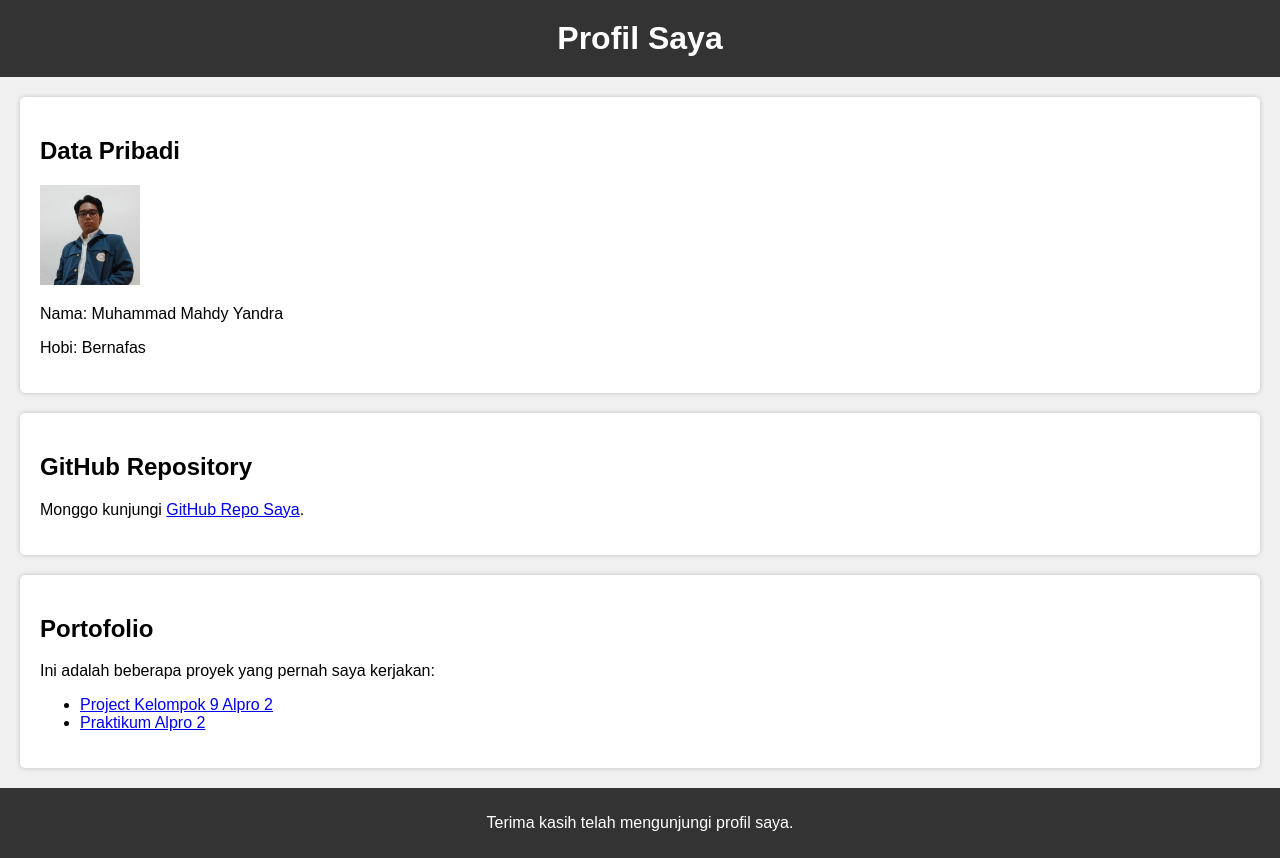
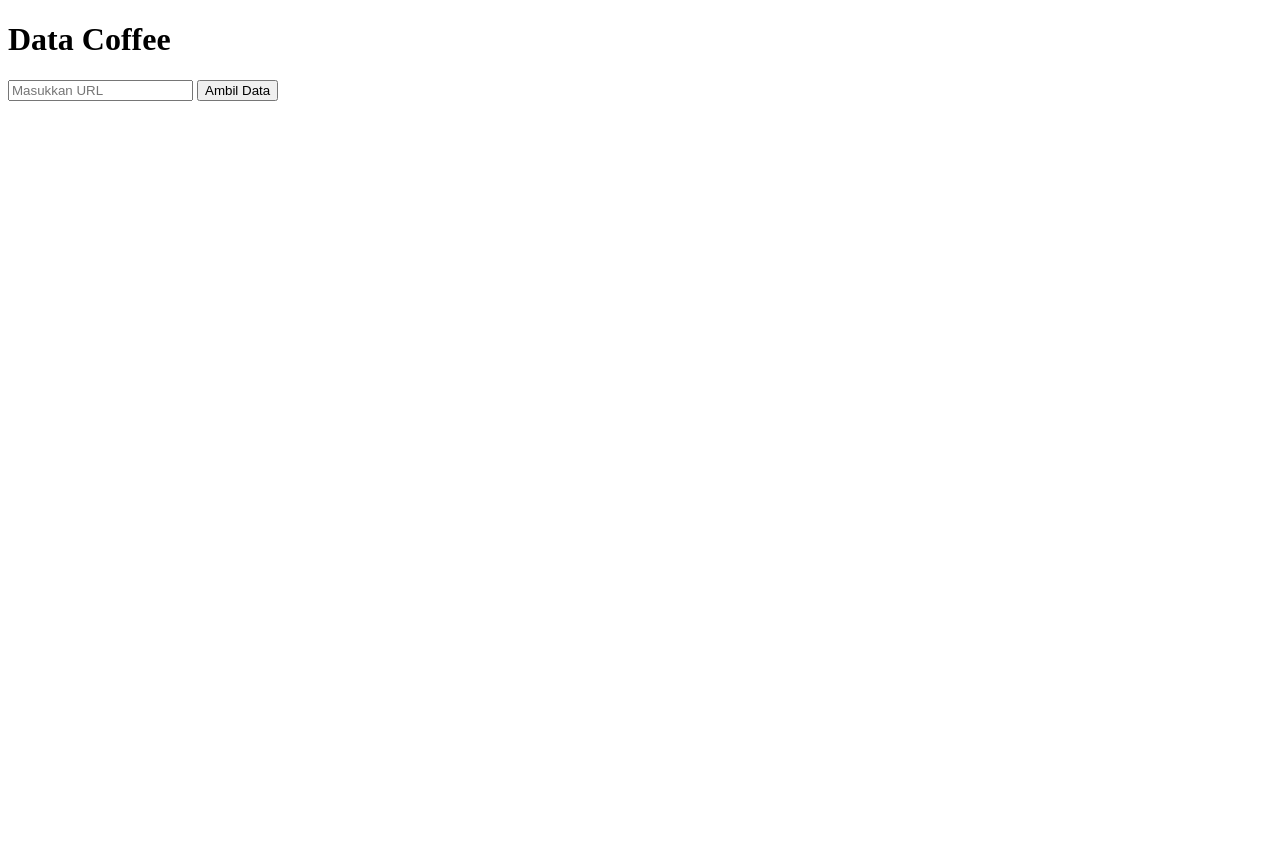
Before and after one commit to Mahdyandra7/Praktikum_Alpro2, a plain HTML site: page index.html in a window 1280 px wide. After the commit the page ends 800 px from the top, so only its background shows below. Drawn offline with Linux system fonts and the light colour scheme.

Commit message:
week 6 ubah .html

```diff
--- a/index.html
+++ b/index.html
@@ -3,77 +3,51 @@
 <head>
     <meta charset="UTF-8">
     <meta name="viewport" content="width=device-width, initial-scale=1.0">
-    <title>Profil Saya</title>
+    <title>Data Coffee</title>
     <style>
-        body {
-            font-family: Arial, sans-serif;
-            text-align: center;
-            margin: 0;
-            padding: 0;
-            background-color: #f0f0f0;
-        }
-
-        header {
-            background-color: #333;
-            color: #fff;
-            padding: 20px 0;
-        }
-
-        h1 {
-            margin: 0;
-        }
-
-        section {
-            background-color: #fff;
-            padding: 20px;
-            margin: 20px;
-            border-radius: 5px;
-            box-shadow: 0 0 5px rgba(0, 0, 0, 0.2);
-            text-align: left;
-        }
-
-        img {
-            max-width: 100%;
-            height: auto;
-        }
-
-        footer {
-            background-color: #333;
-            color: #fff;
-            padding: 10px 0;
-        }
+        /* Tambahkan CSS sesuai kebutuhan Anda */
     </style>
 </head>
 <body>
-    <div class="container">
-        <header>
-            <h1>Profil Saya</h1>
-        </header>
-
-        <section id="profil">
-            <h2>Data Pribadi</h2>
-            <img src="Foto_Mahdy.jpg" alt="Foto Profil Anda" width="100">
-            <p>Nama: Muhammad Mahdy Yandra</p>
-            <p>Hobi: Bernafas</p>
-        </section>
-
-        <section id="github">
-            <h2>GitHub Repository</h2>
-            <p>Monggo kunjungi <a href="https://github.com/Mahdyandra7">GitHub Repo Saya</a>.</p>
-        </section>
-
-        <section id="portfolio">
-            <h2>Portofolio</h2>
-            <p>Ini adalah beberapa proyek yang pernah saya kerjakan:</p>
-            <ul>
-                <li><a href="https://github.com/Mahdyandra7/Kelompok9_Alpro2">Project Kelompok 9 Alpro 2</a></li>
-                <li><a href="https://github.com/Mahdyandra7/Praktikum_Alpro2">Praktikum Alpro 2</a></li>
-            </ul>
-        </section>
+    <h1>Data Coffee</h1>
+    <input type="text" id="urlInput" placeholder="Masukkan URL">
+    <button onclick="getData()">Ambil Data</button>
+    <div id="dataContainer">
+        <!-- Data akan ditampilkan di sini -->
     </div>
 
-    <footer>
-        <p>Terima kasih telah mengunjungi profil saya.</p>
-    </footer>
+    <script>
+        function getData() {
+            const urlInput = document.getElementById('urlInput').value;
+            const dataContainer = document.getElementById('dataContainer');
+
+            // Gunakan AJAX (fetch) atau Axios untuk mengambil data dari URL
+            fetch(urlInput)
+                .then(response => response.json())
+                .then(data => {
+                    // Buat tabel HTML untuk menampilkan data
+                    let tableHTML = '<table border="1"><tr>';
+                    for (const key in data[0]) {
+                        tableHTML += `<th>${key}</th>`;
+                    }
+                    tableHTML += '</tr>';
+
+                    data.forEach(item => {
+                        tableHTML += '<tr>';
+                        for (const key in item) {
+                            tableHTML += `<td>${item[key]}</td>`;
+                        }
+                        tableHTML += '</tr>';
+                    });
+
+                    tableHTML += '</table>';
+                    dataContainer.innerHTML = tableHTML;
+                })
+                .catch(error => {
+                    console.error('Error:', error);
+                    dataContainer.innerHTML = 'Gagal mengambil data.';
+                });
+        }
+    </script>
 </body>
 </html>
```
